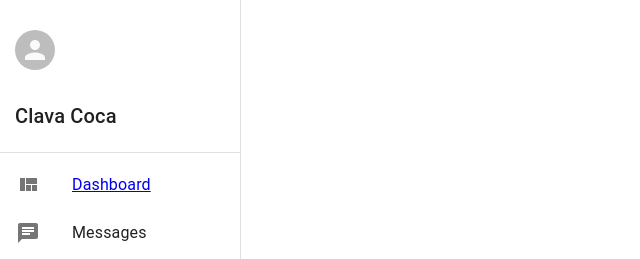
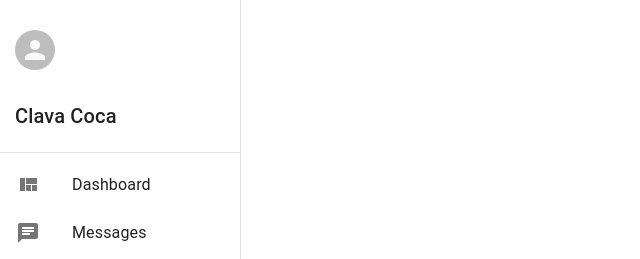
Before and after one commit to osolomennikova/material-design-kit, a React (Vite) app: page / in a window 1280 px wide. Shown: the top 259 px of the page, without its empty margins (0-640 px from the left). Built offline with nearby package versions, Linux system fonts and the light colour scheme.

Commit message:
styled router link;

```diff
--- a/components/SideMenu.js
+++ b/components/SideMenu.js
@@ -15,6 +15,7 @@ import ViewQuiltIcon from "@material-ui/icons/ViewQuilt";
 import AssignmentIcon from "@material-ui/icons/Assignment";
 import NotificationsIcon from "@material-ui/icons/Notifications";
 import SettingsIcon from "@material-ui/icons/Settings";
+import "../styles/main.scss";
 
 const drawerWidth = 240;
 const useStyles = makeStyles(theme => ({
@@ -70,7 +71,7 @@ function SideMenu() {
         </div>
         <Divider />
         <List>
-          <Link to="/dashboard">
+          <Link className='router-link' to="/dashboard">
             <ListItem button key={"Dashboard"}>
               <ListItemIcon>
                 <ViewQuiltIcon />
--- a/styles/main.scss
+++ b/styles/main.scss
@@ -99,3 +99,8 @@ thead {
   .barPadding {
     padding-bottom: 30px;
   }
+
+  .router-link {
+    text-decoration: none;
+    color: inherit;
+  }
```
